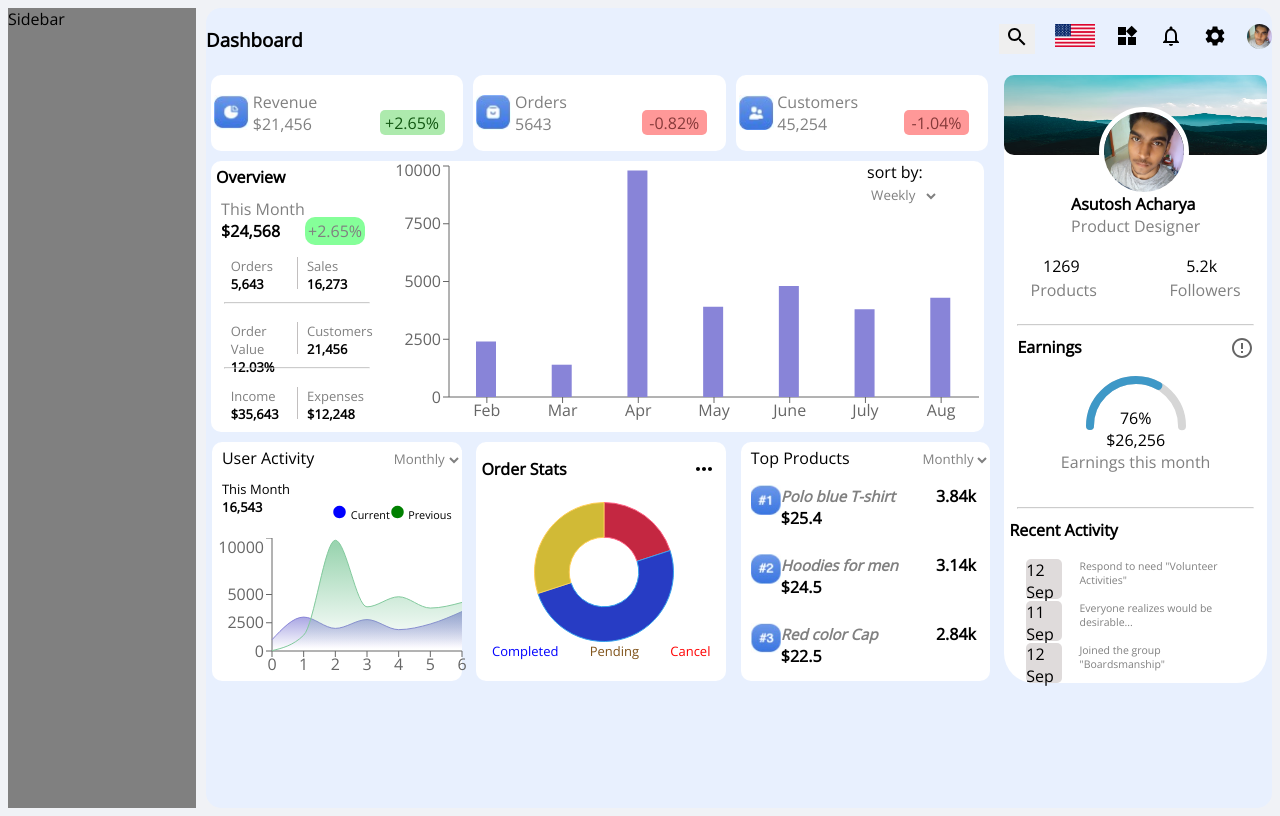
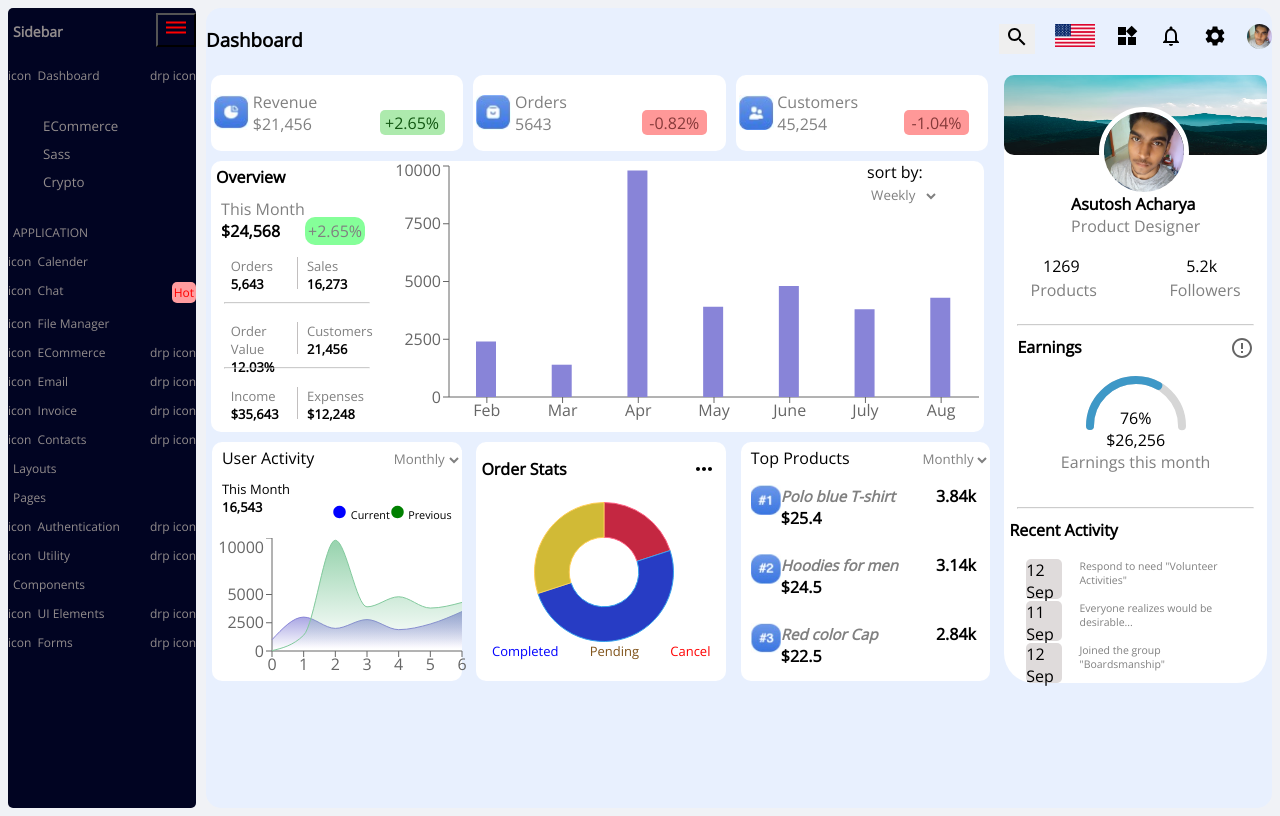
Before and after one commit to AsutoshAcharya/React-Responsive-Admin-Dashboard, a React (Create React App) app: page / in a window 1280 px wide. Built offline with nearby package versions, Linux system fonts and the light colour scheme.

Commit message:
sidebar layout added

```diff
--- a/src/App.js
+++ b/src/App.js
@@ -2,11 +2,12 @@ import "./App.css";
 import Header from "./components/Header/Header";
 import LeftContent from "./components/LeftContent/LeftContent";
 import RightContent from "./components/RightContent/RightContent";
+import Sidebar from "./components/Sidebar/Sidebar";
 
 function App() {
   return (
     <div className="wrapper">
-      <div className="sidebar">Sidebar</div>
+      <Sidebar />
 
       <div className="contents">
         <Header />
--- /dev/null
+++ b/src/components/Sidebar/Sidebar.css
@@ -0,0 +1,36 @@
+.sidebar {
+  width: 15%;
+  background-color: rgb(1, 4, 34);
+  color: rgb(146, 140, 140);
+  display: flex;
+  flex-direction: column;
+  height: 100vh;
+  border-radius: 5px;
+  gap: 12px;
+}
+.sidebarContent {
+  display: flex;
+  justify-content: space-between;
+  font-size: 12px;
+}
+.btn {
+  background-color: rgb(1, 4, 34);
+  cursor: pointer;
+  margin-top: 5px;
+}
+.sidebarContent > h3 {
+  margin-left: 5px;
+}
+.sidebar > ul {
+  list-style: none;
+  padding-left: 30px;
+}
+.sidebar > ul > li {
+  padding: 5px;
+  font-size: smaller;
+}
+.sidebarContent:hover,
+.sidebar > ul > li:hover {
+  color: white;
+  cursor: pointer;
+}
--- /dev/null
+++ b/src/components/Sidebar/Sidebar.js
@@ -0,0 +1,91 @@
+import React from "react";
+import "./Sidebar.css";
+import DehazeIcon from "@mui/icons-material/Dehaze";
+const Sidebar = () => {
+  return (
+    <div className="sidebar">
+      <div className="sidebarContent">
+        <h3>Sidebar</h3>
+        <div>
+          <button className="btn">
+            <DehazeIcon sx={{ color: "red" }} />
+          </button>
+        </div>
+      </div>
+      <div className="sidebarContent">
+        <div>icon &nbsp;Dashboard</div>
+        <div> drp icon</div>
+      </div>
+      <ul>
+        <li>ECommerce</li>
+        <li>Sass</li>
+        <li>Crypto</li>
+      </ul>
+      <div className="sidebarContent" style={{ marginLeft: "5px" }}>
+        APPLICATION
+      </div>
+      <div className="sidebarContent">
+        <div>icon &nbsp;Calender</div>
+      </div>
+      <div className="sidebarContent">
+        <div>icon &nbsp;Chat</div>
+        <span
+          style={{
+            backgroundColor: "rgb(255, 156, 159)",
+            color: "red",
+            borderRadius: "5px",
+            padding:"2px"
+          }}
+        >
+          Hot
+        </span>
+      </div>
+      <div className="sidebarContent">
+        <div>icon &nbsp;File Manager</div>
+      </div>
+      <div className="sidebarContent">
+        <div>icon &nbsp;ECommerce</div>
+        <div> drp icon</div>
+      </div>
+      <div className="sidebarContent">
+        <div>icon &nbsp;Email</div>
+        <div> drp icon</div>
+      </div>
+      <div className="sidebarContent">
+        <div>icon &nbsp;Invoice</div>
+        <div> drp icon</div>
+      </div>
+      <div className="sidebarContent">
+        <div>icon &nbsp;Contacts</div>
+        <div> drp icon</div>
+      </div>
+      <div className="sidebarContent" style={{ marginLeft: "5px" }}>
+        Layouts
+      </div>
+      <div className="sidebarContent" style={{ marginLeft: "5px" }}>
+        Pages
+      </div>
+      <div className="sidebarContent">
+        <div>icon &nbsp;Authentication</div>
+        <div> drp icon</div>
+      </div>
+      <div className="sidebarContent">
+        <div>icon &nbsp;Utility</div>
+        <div> drp icon</div>
+      </div>
+      <div className="sidebarContent" style={{ marginLeft: "5px" }}>
+        Components
+      </div>
+      <div className="sidebarContent">
+        <div>icon &nbsp;UI Elements</div>
+        <div> drp icon</div>
+      </div>
+      <div className="sidebarContent">
+        <div>icon &nbsp;Forms</div>
+        <div> drp icon</div>
+      </div>
+    </div>
+  );
+};
+
+export default Sidebar;
```
